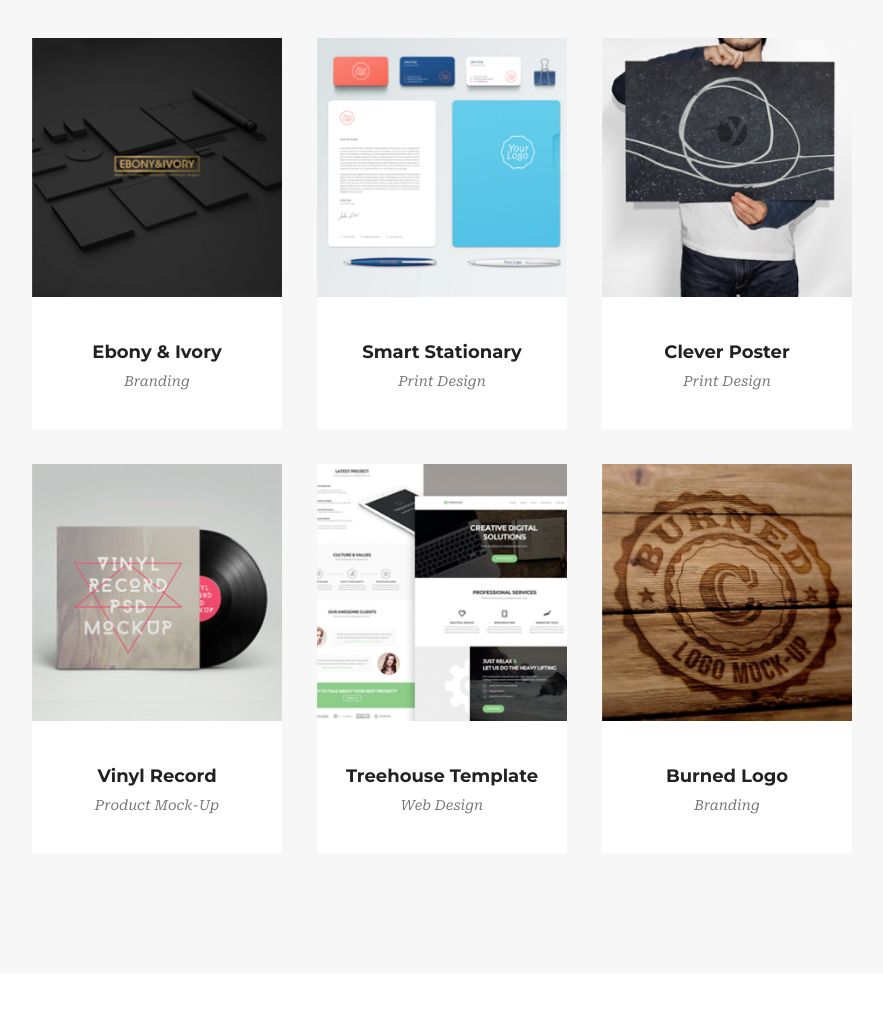
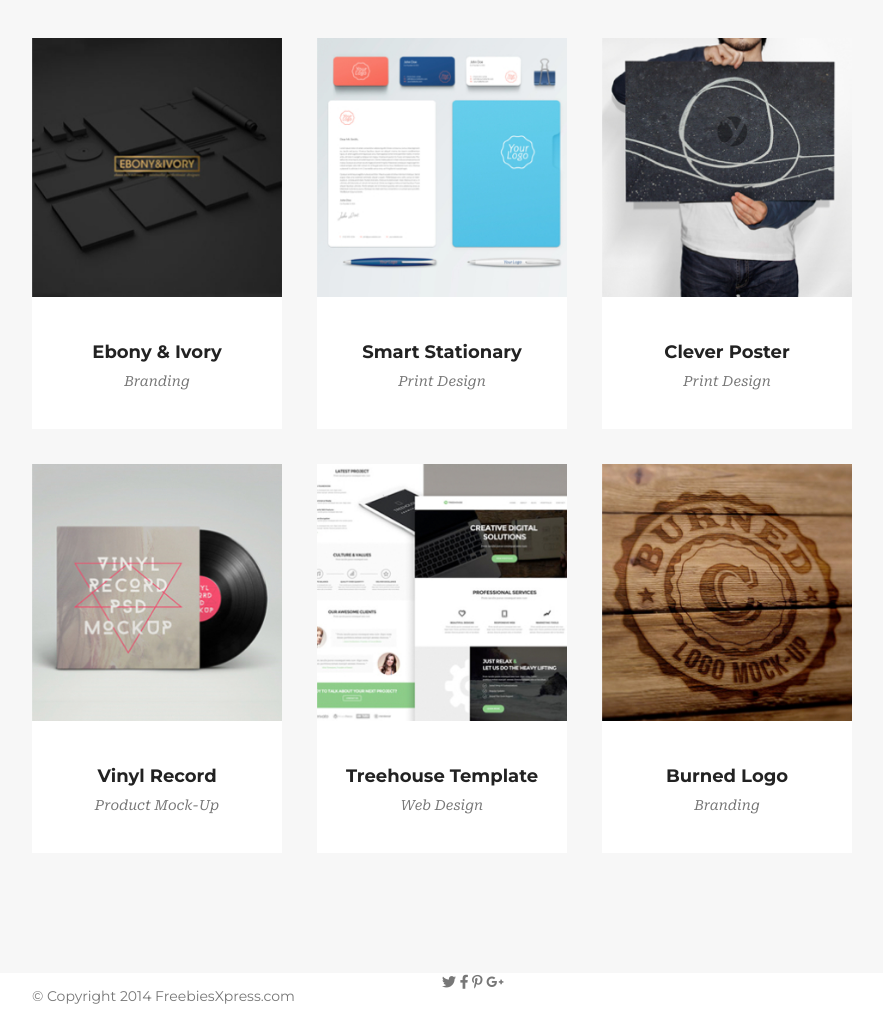
Before and after one commit to Reg-Lukasz/Golden, a website: page index.html in a window 1280 px wide. Shown: the part 1548-2567 px from the top of the page, without its empty margins (198-1081 px from the left). Before the commit the page ends 2521 px from the top, so only its background shows below. Drawn offline with Linux system fonts and the light colour scheme.

Commit message:
Add footer html

```diff
--- a/index.html
+++ b/index.html
@@ -137,5 +137,20 @@
             </div>
         </div>
     </section>
+    <footer class="footer">
+        <div class="container">
+            <div class="row">
+                <div class="col col-footer">
+                    <p class="copyright">&copy; Copyright 2014 FreebiesXpress.com</p>
+                </div>
+                <div class="col col-footer">
+                    <i class="fa-brands fa-twitter"></i>
+                    <i class="fa-brands fa-facebook-f"></i>
+                    <i class="fa-brands fa-pinterest-p"></i>
+                    <i class="fa-brands fa-google-plus-g"></i>
+                </div>
+            </div>
+        </div>
+    </footer>
 </body>
 </html>
```
